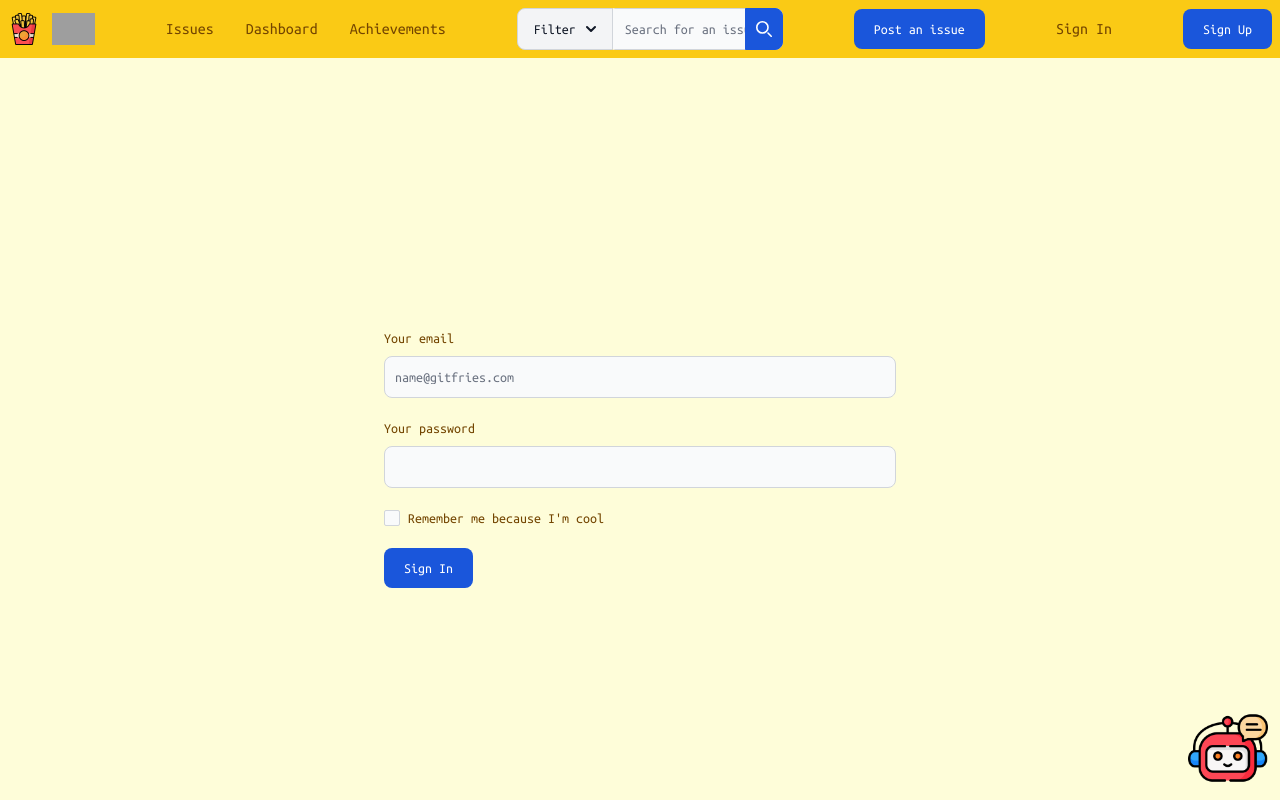
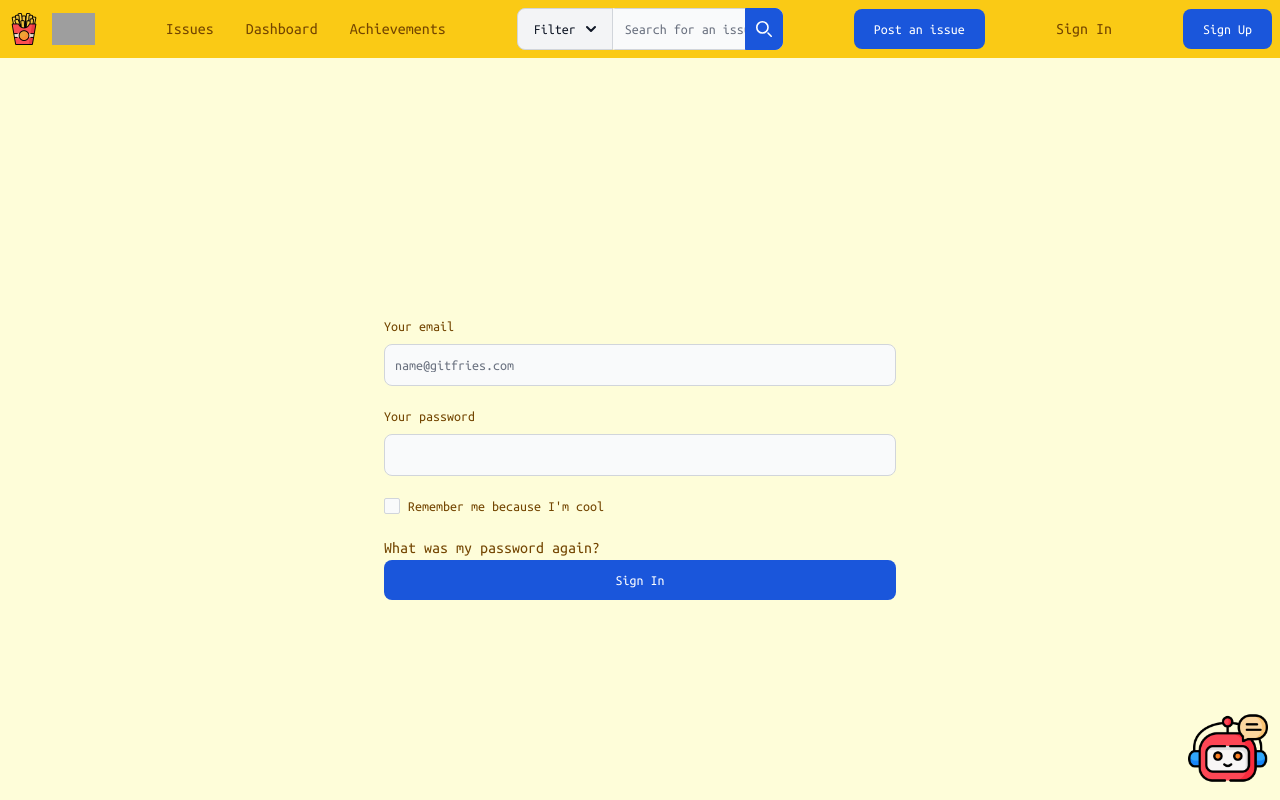
Before and after one commit to XinyuZ0416/GitFries-v2, a Next.js app: page /sign-in in a window 1280 px wide. Shown: the top 800 px of the page. Built offline with nearby package versions, Linux system fonts and the light colour scheme; grey boxes are pictures that could not be loaded.

Commit message:
added forgot password

```diff
--- /dev/null
+++ b/src/app/forgot-password/page.tsx
@@ -0,0 +1,7 @@
+import React from 'react'
+
+export default function ForgotPassword() {
+  return (
+    <div>ForgotPassword</div>
+  )
+}
--- a/src/app/sign-in/page.tsx
+++ b/src/app/sign-in/page.tsx
@@ -3,8 +3,8 @@ import React from 'react'
 export default function SignInPage() {
   return (
     <>
-    <div className='flex justify-center items-center h-screen'>
-      <form className="mx-auto w-2/5">
+    <div className='flex flex-col justify-center items-center h-screen'>
+      <form className="flex flex-col mx-auto w-2/5">
         <div className="mb-5">
           <label htmlFor="email" className="block mb-2 text-sm font-medium">Your email</label>
           <input type="email" id="email" className="bg-gray-50 border border-gray-300 text-gray-900 text-sm rounded-lg focus:ring-blue-500 focus:border-blue-500 block w-full p-2.5 dark:bg-gray-700 dark:border-gray-600 dark:placeholder-gray-400 dark:text-white dark:focus:ring-blue-500 dark:focus:border-blue-500" placeholder="name@gitfries.com" required />
@@ -19,6 +19,7 @@ export default function SignInPage() {
           </div>
           <label htmlFor="remember" className="ms-2 text-sm font-medium">Remember me because I'm cool</label>
         </div>
+        <a href='/forgot-password'>What was my password again?</a>
         <button type="submit" className="text-white bg-blue-700 hover:bg-blue-800 focus:ring-4 focus:outline-none focus:ring-blue-300 font-medium rounded-lg text-sm w-full sm:w-auto px-5 py-2.5 text-center dark:bg-blue-600 dark:hover:bg-blue-700 dark:focus:ring-blue-800">Sign In</button>
       </form>
     </div>
```
